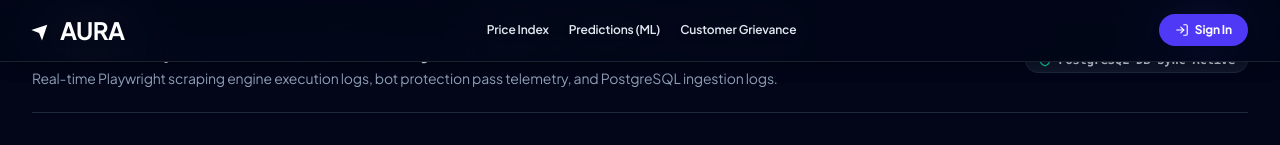
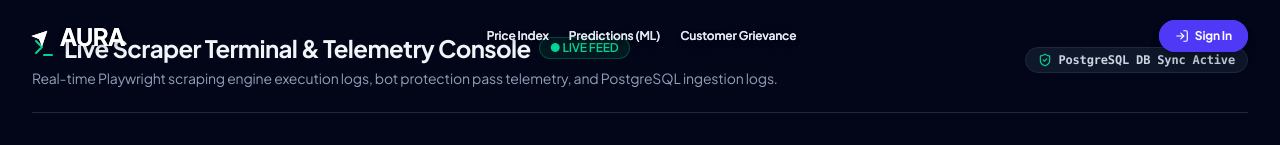
Before and after one commit to Harshraj9142/Aura, a Next.js app in the folder web/: page /dashboard/console in a window 1280 px wide. Shown: the top 145 px of the page. Built offline with nearby package versions, Linux system fonts and the light colour scheme; no server answers; the database is empty.

Commit message:
revert(header): restore original transparent header styling

```diff
--- a/web/components/Header.tsx
+++ b/web/components/Header.tsx
@@ -63,7 +63,7 @@ export default function Header({ onRunScraper, scraperLoading }: HeaderProps) {
         Full Viewport Width Header:
         Spans 100% width across the entire viewport edge-to-edge.
       */}
-      <header className="fixed top-0 left-0 right-0 z-50 py-3.5 bg-slate-950/85 backdrop-blur-xl border-b border-white/10 font-body transition-all duration-300 shadow-lg">
+      <header className="fixed top-0 left-0 right-0 z-50 pt-5 pb-3 font-body transition-all duration-300">
         <div className="w-full max-w-[1600px] mx-auto flex items-center justify-between px-4 lg:px-6 xl:px-8">
           {/* Left: Brand Logo */}
           <Link href="/" className="group flex items-center gap-2 shrink-0 mr-4 xl:mr-8">
```
